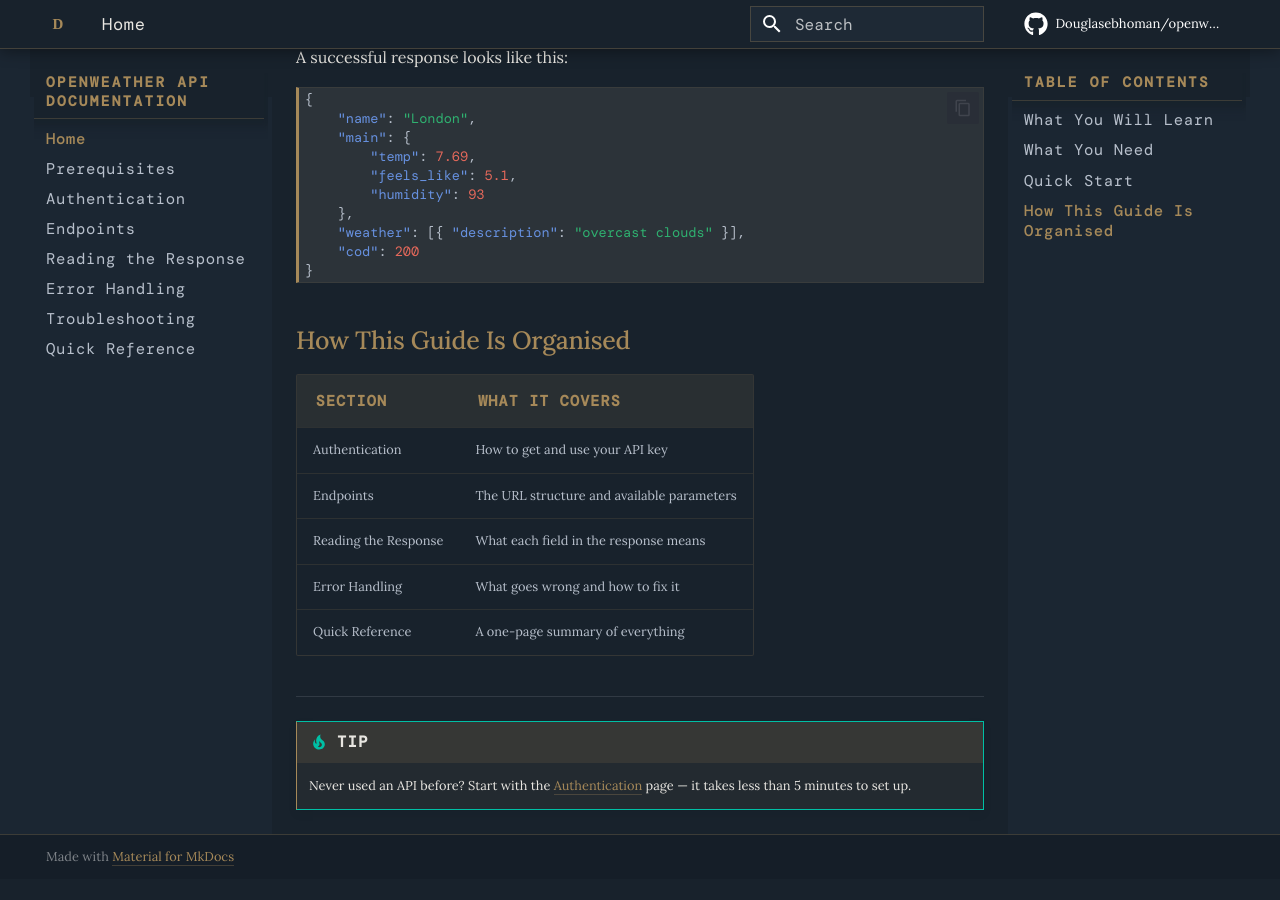
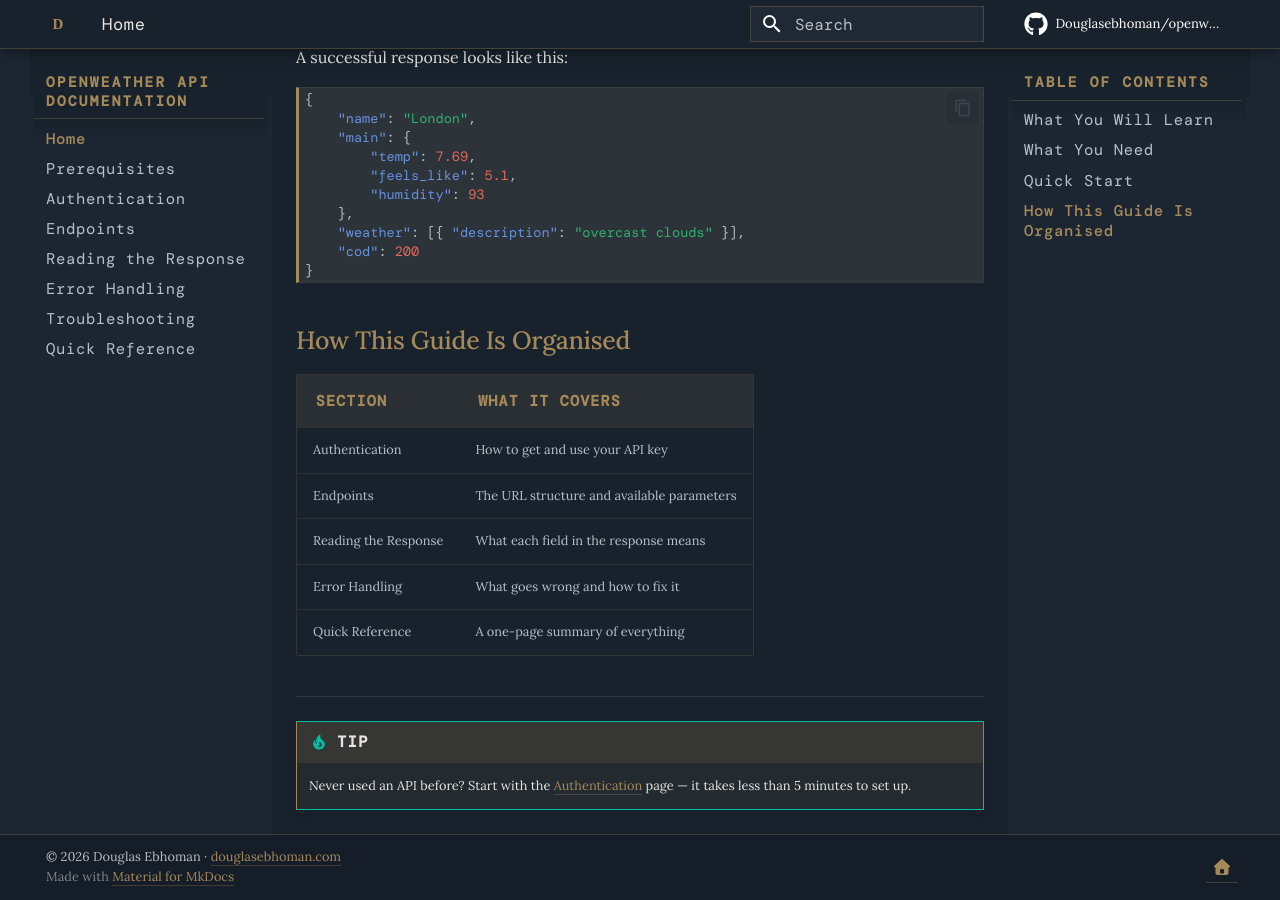
Before and after one commit to Douglasebhoman/openweather-docs, an MkDocs documentation site: the page built from docs/index.md, in a window 1280 px wide and 900 px high, scrolled down 930 px. Built offline with MkDocs 1.6.1 and Material for MkDocs 9.7.7, drawn with Linux system fonts in a browser that asks for light colours; some web fonts are replaced; comment, search, counter and statistics services are not loaded; before the commit the page ends 1809 px from its top, so only the background shows below that.

Commit message:
fix: add footer copyright and social link back to douglasebhoman.com

```diff
--- a/mkdocs.yml
+++ b/mkdocs.yml
@@ -40,6 +40,14 @@
 extra_css:
   - stylesheets/brand.css
 
+extra:
+  social:
+    - icon: fontawesome/solid/house
+      link: https://douglasebhoman.com
+      name: douglasebhoman.com
+
+copyright: '© 2026 Douglas Ebhoman · <a href="https://douglasebhoman.com">douglasebhoman.com</a>'
+
 markdown_extensions:
   - admonition
   - pymdownx.details
```
